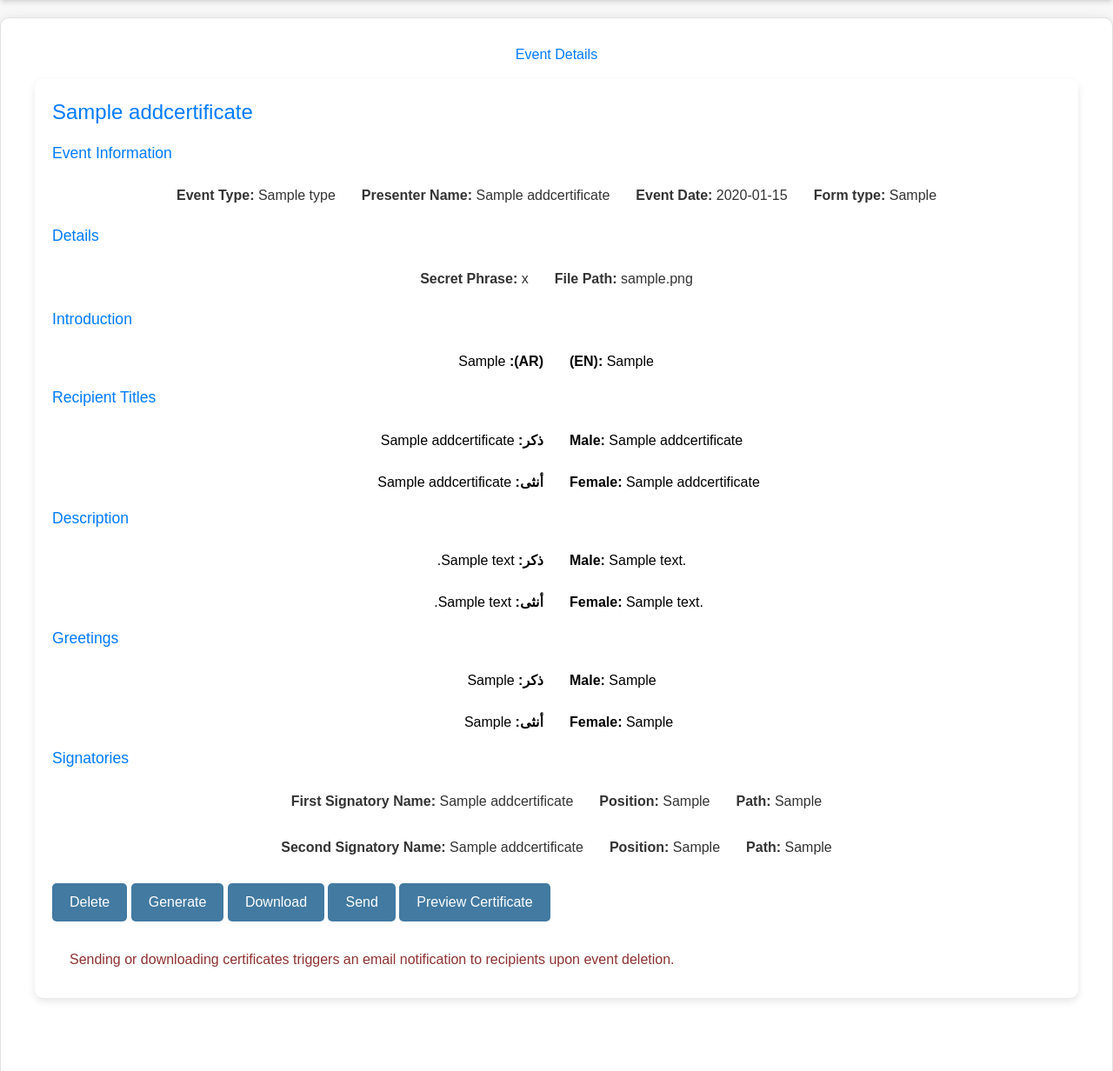
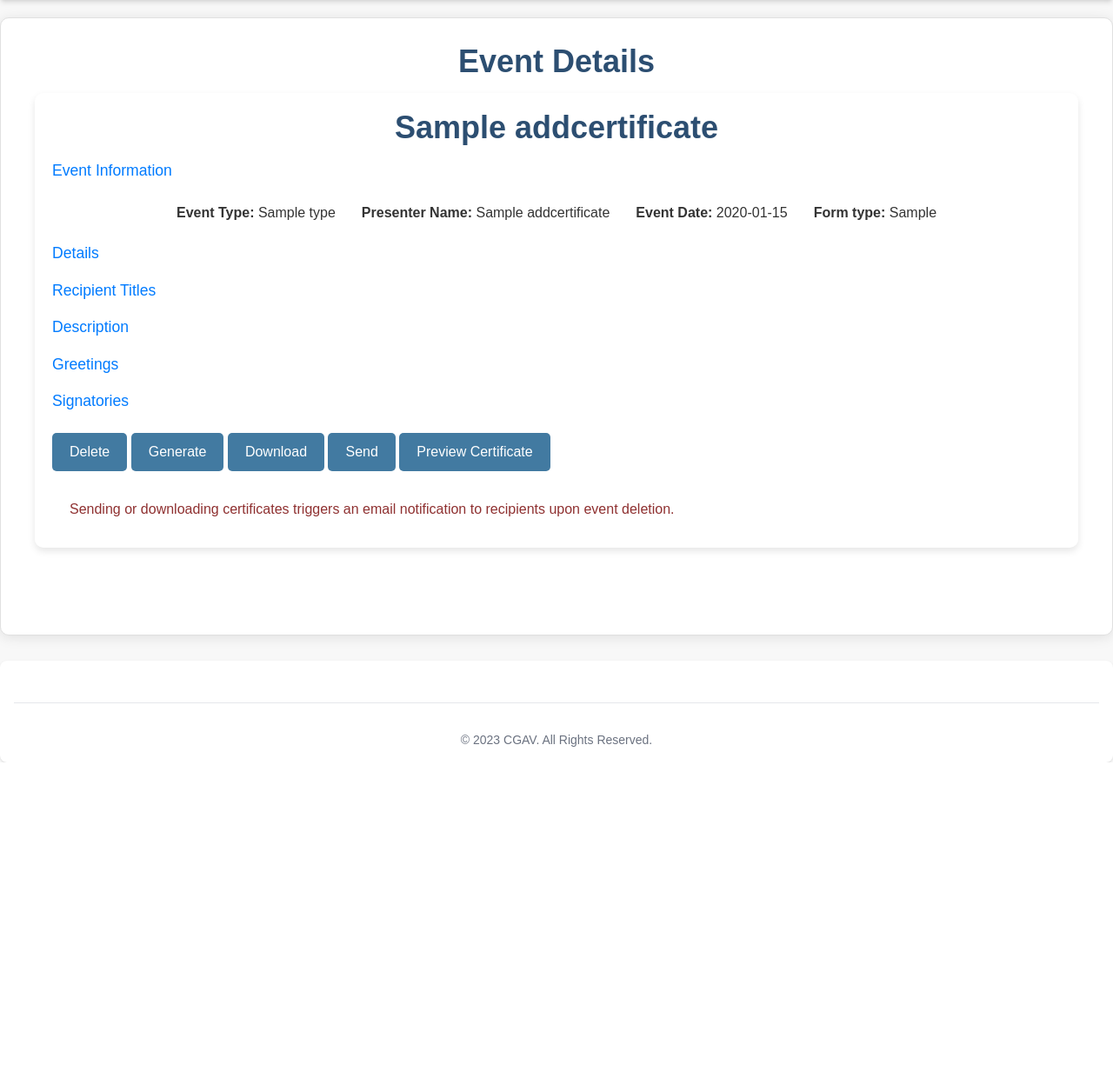
Before and after one commit to zalsaeed/cgav, a Flask app: page /certificate_details/1 in a window 1280 px wide. Shown: the part 74-1306 px from the top of the page at 87% size. After the commit the page ends 951 px from the top, so only its background shows below. Run offline with Flask 2, Linux system fonts and the light colour scheme; a user stored in the database is signed in; tables that the repository leaves empty hold one stand-in row (values such as "Sample post"); parts of the project's set-up code (start-up, migrations or seed data) failed here and were passed over; some libraries are stand-ins or nearby versions; some web fonts are replaced.

Commit message:
styling #30
enhance style in card event

```diff
--- a/src/flask_website/templates/certificate_details.html
+++ b/src/flask_website/templates/certificate_details.html
@@ -8,10 +8,10 @@
 <script src="//cdn.jsdelivr.net/npm/sweetalert2@11"></script>
 
 <div class="container mt-5">
-  <h1 class="mb-4 text-center">Event Details</h1>
+  <h1 class="mb-4 text-center font-bold text-4xl" style="color: #2C4E71;">Event Details</h1>
   <div class="card detail-card mx-auto col-12 col-md-10 col-lg-12">
     <div class="card-body">
-      <h5 class="card-title">{{ certificate.certificate_title }}</h5>
+      <h5 class="card-title text-center font-bold text-4xl" style="color: #2C4E71;">{{ certificate.certificate_title }}</h5>
       <p class="card-subtitle">Event Information</p>
       <div class="row">
         <div class="col-md-4 card-text"><br><strong>Event Type:</strong> {{ certificate.event_type.event_type_name }}</div>
@@ -20,110 +20,105 @@
         <div class="col-md-4 card-text"><br><strong>Form type:</strong> {{ certificate.form_type }}</div>
       </div>
 
-      <p class="card-subtitle">Details</p>
+      <!-- Details Section -->
+      <p class="card-subtitle" onclick="toggleVisibility('details-section')">Details</p>
+      <div id="details-section" style="display:none;">
         <div class="row">
-        <br>
-        <div class="col-md-4 card-text"><br><strong>Secret Phrase:</strong> {{ certificate.secret_phrase }}</div><br>
-        <div class="col-md-4 card-text"><br><strong>File Path:</strong> {{ certificate.file_path }}</div><br>
+          <div class="col-md-4 card-text"><br><strong>Secret Phrase:</strong> {{ certificate.secret_phrase }}</div>
+          <div class="col-md-4 card-text"><br><strong>File Path:</strong> {{ certificate.file_path }}</div>
+        </div>
       </div>
 
-      <!-- Introduction Section -->
-      <p class="card-subtitle">Introduction</p>
+      <!-- Recipient Titles Section -->
+      <p class="card-subtitle" onclick="toggleVisibility('recipient-titles-section')">Recipient Titles</p>
+      <div id="recipient-titles-section" style="display:none;">
         <div class="row">
           <div class="col-md-6 text-right">
-              {% if certificate.intro %}
-              <br><strong>(AR):</strong> {{ certificate.intro }}
+            <br>
+            {% if certificate.male_recipient_title %}
+            <strong>ذكر:</strong> {{ certificate.male_recipient_title }}<br><br>
+            {% endif %}
+            {% if certificate.female_recipient_title %}
+            <strong>أنثى:</strong> {{ certificate.female_recipient_title }}
             {% endif %}
           </div>
           <div class="col-md-6 text-left">
-              {% if certificate.intro_en %}
-              <br><strong>(EN):</strong> {{ certificate.intro_en }}
+            <br>
+            {% if certificate.male_recipient_title_en %}
+            <strong>Male:</strong> {{ certificate.male_recipient_title_en }}<br><br>
+            {% endif %}
+            {% if certificate.female_recipient_title_en %}
+            <strong>Female:</strong> {{ certificate.female_recipient_title_en }}
             {% endif %}
           </div>
-      </div>
-
-      <!-- Recipient Title Section -->
-      <p class="card-subtitle">Recipient Titles</p>
-      <div class="row">
-          <div class="col-md-6 text-right">
-              {% if certificate.male_recipient_title %}
-              <br><strong>ذكر:</strong> {{ certificate.male_recipient_title }}
-              {% endif %}<br>
-              {% if certificate.female_recipient_title %}
-                  <br><strong>أنثى:</strong> {{ certificate.female_recipient_title }}
-              {% endif %}
-          </div>
-          <div class="col-md-6 text-left">
-              {% if certificate.male_recipient_title_en %}
-              <br><strong>Male:</strong> {{ certificate.male_recipient_title_en }}
-              {% endif %}<br>
-              {% if certificate.female_recipient_title_en %}
-                  <br><strong>Female:</strong> {{ certificate.female_recipient_title_en }}
-              {% endif %}
         </div>
       </div>
 
       <!-- Description Section -->
-      <p class="card-subtitle">Description</p>
+      <p class="card-subtitle" onclick="toggleVisibility('description-section')">Description</p>
+      <div id="description-section" style="display:none;">
         <div class="row">
           <div class="col-md-6 text-right">
+            <br>
             {% if certificate.certificate_description_male %}
-              <br><strong>ذكر:</strong> {{ certificate.certificate_description_male }}
-                  <br>
-              {% endif %}<br>
+            <strong>ذكر:</strong> {{ certificate.certificate_description_male }}<br><br>
+            {% endif %}
             {% if certificate.certificate_description_female %}
             <strong>أنثى:</strong> {{ certificate.certificate_description_female }}
             {% endif %}
           </div>
           <div class="col-md-6 text-left">
+            <br>
             {% if certificate.certificate_description_male_en %}
-              <br><strong>Male:</strong> {{ certificate.certificate_description_male_en }}
-                  <br>
-              {% endif %}<br>
+            <strong>Male:</strong> {{ certificate.certificate_description_male_en }}<br><br>
+            {% endif %}
             {% if certificate.certificate_description_female_en %}
             <strong>Female:</strong> {{ certificate.certificate_description_female_en }}
             {% endif %}
           </div>
         </div>
+      </div>
 
       <!-- Greeting Section -->
-      <p class="card-subtitle">Greetings</p>
+      <p class="card-subtitle" onclick="toggleVisibility('greetings-section')">Greetings</p>
+      <div id="greetings-section" style="display:none;">
         <div class="row">
           <div class="col-md-6 text-right">
+            <br>
             {% if certificate.greeting_male %}
-              <br><strong>ذكر:</strong> {{ certificate.greeting_male }}
-                  <br>
-              {% endif %}<br>
+            <strong>ذكر:</strong> {{ certificate.greeting_male }}<br><br>
+            {% endif %}
             {% if certificate.greeting_female %}
             <strong>أنثى:</strong> {{ certificate.greeting_female }}
             {% endif %}
           </div>
           <div class="col-md-6 text-left">
+            <br>
             {% if certificate.greeting_male_en %}
-              <br><strong>Male:</strong> {{ certificate.greeting_male_en }}
-                  <br>
-              {% endif %}<br>
+            <strong>Male:</strong> {{ certificate.greeting_male_en }}<br><br>
+            {% endif %}
             {% if certificate.greeting_female_en %}
             <strong>Female:</strong> {{ certificate.greeting_female_en }}
             {% endif %}
           </div>
         </div>
+      </div>
 
-      <p class="card-subtitle">Signatories</p>
-
+      <!-- Signatories Section -->
+      <p class="card-subtitle" onclick="toggleVisibility('signatories-section')">Signatories</p>
+      <div id="signatories-section" style="display:none;">
         <div class="row">
           <div class="col-md-4 card-text"><br><strong>First Signatory Name:</strong> {{ certificate.First_Signatory_Name }}</div>
           <div class="col-md-4 card-text"><br><strong>Position:</strong> {{ certificate.First_Signatory_Position }}</div>
           <div class="col-md-4 card-text"><br><strong>Path:</strong> {{ certificate.First_Signatory_Path }}</div>
-      </div><br>
-
           {% if certificate.Second_Signatory_Name %}
-      <div class="row">
-        <div class="col-md-4 card-text"><strong>Second Signatory Name:</strong> {{ certificate.Second_Signatory_Name }}</div>
-        <div class="col-md-4 card-text"><strong>Position:</strong> {{ certificate.Second_Signatory_Position }}</div>
-        <div class="col-md-4 card-text"><strong>Path:</strong> {{ certificate.Second_Signatory_Path }}</div>
-      </div><br>
+          <div class="col-md-4 card-text"><br><strong>Second Signatory Name:</strong> {{ certificate.Second_Signatory_Name }}</div>
+          <div class="col-md-4 card-text"><br><strong>Position:</strong> {{ certificate.Second_Signatory_Position }}</div>
+          <div class="col-md-4 card-text"><br><strong>Path:</strong> {{ certificate.Second_Signatory_Path }}</div>
           {% endif %}
+        </div>
+      </div>
+      <br>
 
       <!-- Buttons -->
       <button id="delete-btn" class="custom-button" onclick="handleDelete()">Delete</button>
@@ -271,6 +266,14 @@
     color: #007bff; /* Bright blue for subtitles */
     font-weight: 500; /* Semi-bold for better visibility */
     margin-top: 1rem; /* Space above each new category */
+    transition: color 0.3s ease-in-out; /* Smooth transition for color change */
+  }
+
+  .card-subtitle:hover {
+  color: #0056b3; /* Change color on hover for better user feedback */
+  cursor: pointer;
+  text-decoration: underline; /* Add underline effect */
+  transform: scale(1.05); /* Scale up slightly on hover */
   }
 
   .row {
@@ -803,6 +806,15 @@
     }
   });
 
+  function toggleVisibility(sectionId) {
+  var x = document.getElementById(sectionId);
+  if (x.style.display === "none") {
+    x.style.display = "block";
+  } else {
+    x.style.display = "none";
+  }
+  }
+
 
   ////////////////
   // Other buttons (Generate, downloud, send)
```
Lines whose indentation alone changed are shown as unchanged.
